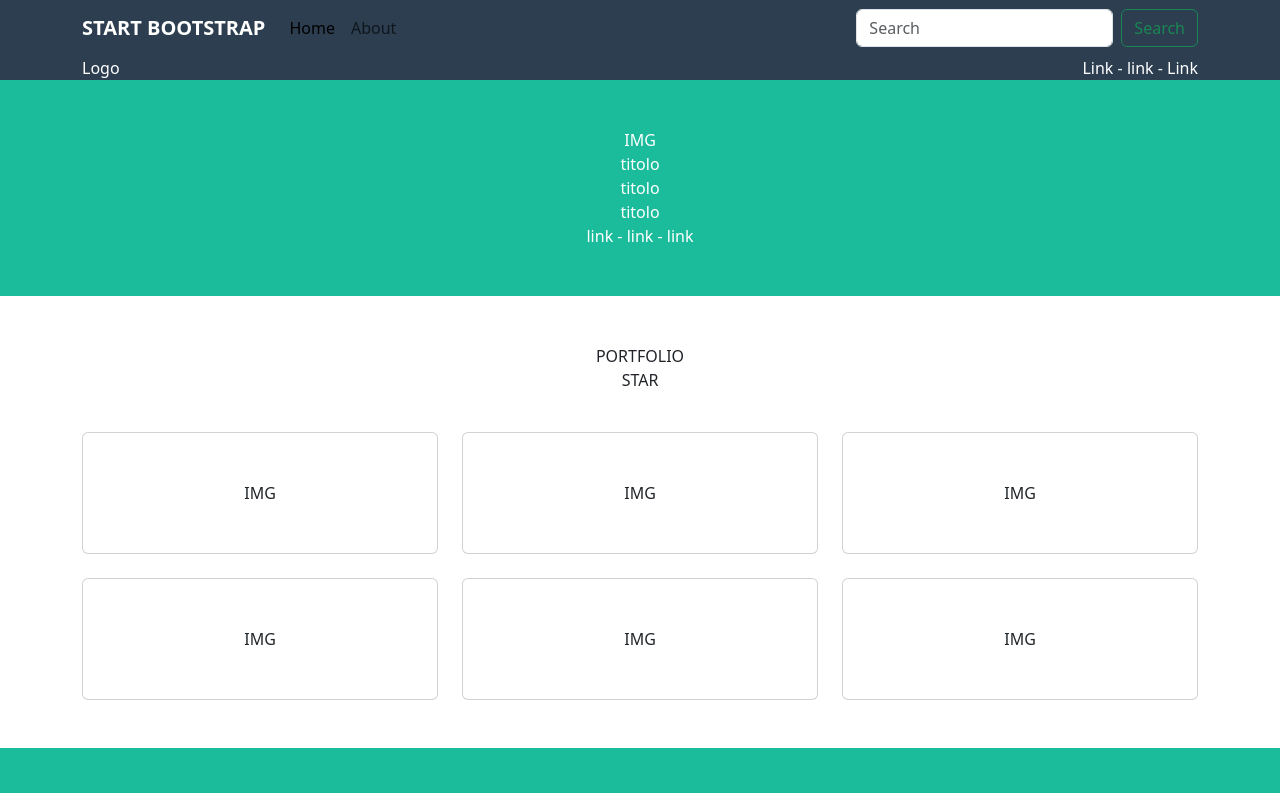
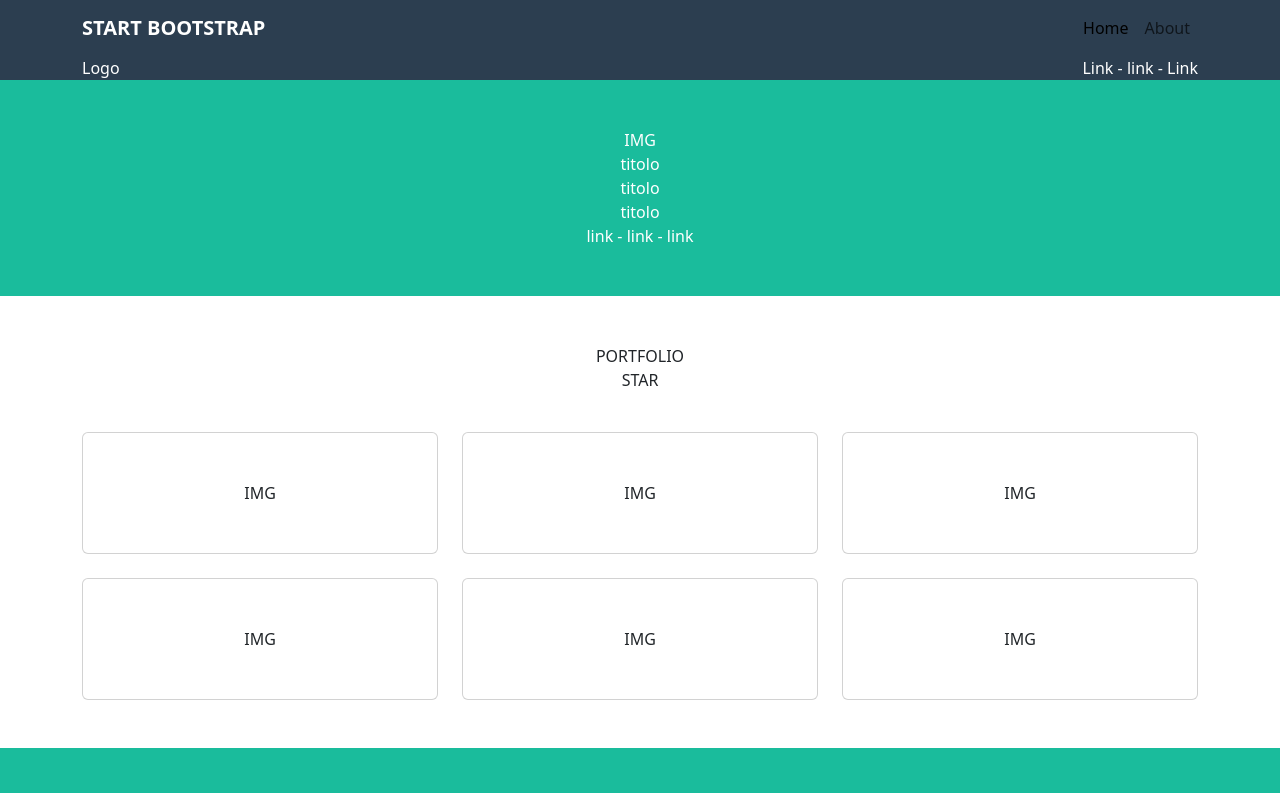
Before and after one commit to zeghena/html-css-bootstrap-freelancer, a plain HTML site: page index.html in a window 1280 px wide. Shown: the top 793 px of the page. Drawn offline with nearby package versions, Linux system fonts and the light colour scheme.

Commit message:
navbar ok

```diff
--- a/index.html
+++ b/index.html
@@ -16,7 +16,7 @@
     <!-- ###### NAVBAR BOOTSTRAP  #####  -->
 
 
-    <nav class="navbar navbar-expand-md my-bg">
+    <nav class="navbar navbar-light navbar-expand-md my-bg">
         <div class="container">
             <a class="navbar-brand" href="#">Start Bootstrap</a>
             <button class="navbar-toggler" type="button" data-bs-toggle="collapse"
@@ -24,8 +24,8 @@
                 aria-label="Toggle navigation">
                 <span class="navbar-toggler-icon"></span>
             </button>
-            <div class="collapse navbar-collapse" id="navbarSupportedContent">
-                <ul class="navbar-nav me-auto mb-2 mb-lg-0">
+            <div class="collapse  navbar-collapse justify-content-md-end" id="navbarSupportedContent">
+                <ul class="navbar-nav mb-2 mb-lg-0">
                     <li class="nav-item">
                         <a class="nav-link active" aria-current="page" href="#">Home</a>
                     </li>
@@ -34,10 +34,7 @@
                     </li>
 
                 </ul>
-                <form class="d-flex" role="search">
-                    <input class="form-control me-2" type="search" placeholder="Search" aria-label="Search">
-                    <button class="btn btn-outline-success" type="submit">Search</button>
-                </form>
+
             </div>
         </div>
     </nav>
```
